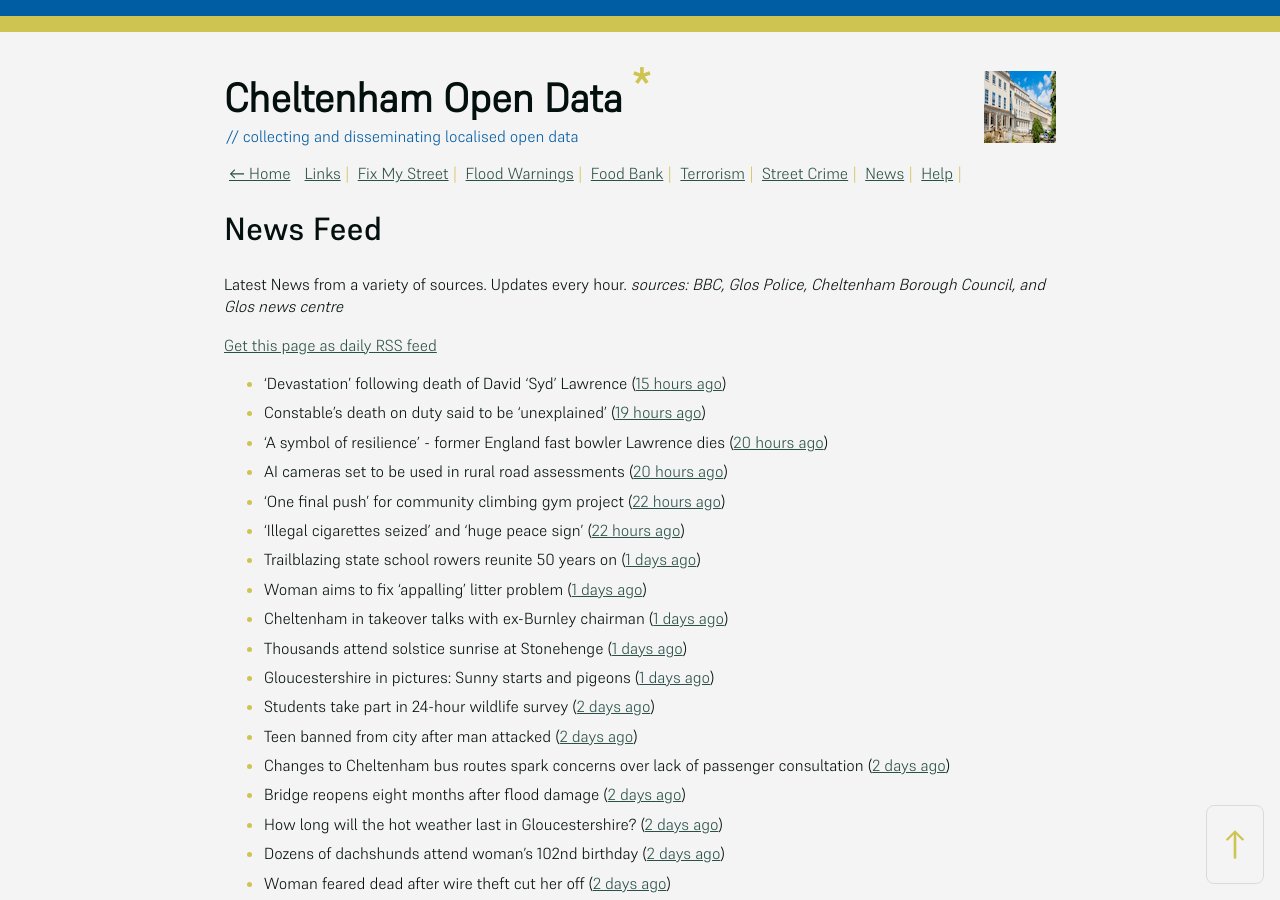
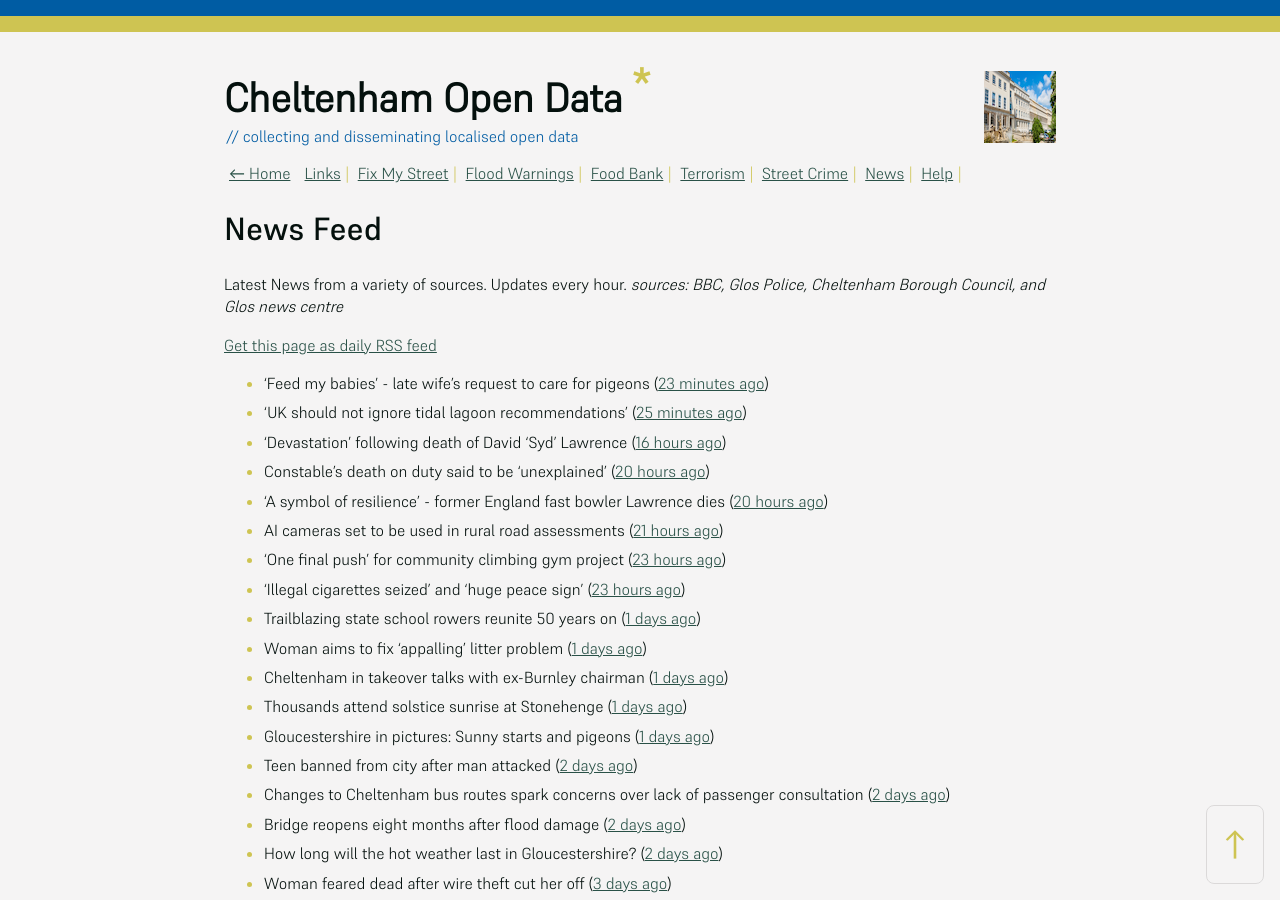
Before and after one commit to mat-0/cheltenham-open-data, a Jekyll site: the page built from _pages/news.md, in a window 1280 px wide and 900 px high. Built offline with Jekyll 4.4.1, drawn with Linux system fonts in a browser that asks for light colours.

Commit message:
Updated 2025-06-23 05:58:03

```diff
--- a/_pages/news.md
+++ b/_pages/news.md
@@ -12,24 +12,24 @@ _sources: BBC, Glos Police, Cheltenham Borough Council, and Glos news centre_
 [Get this page as daily RSS feed](/daily.rss)
 
 <!-- news_marker starts -->
-- 'Devastation' following death of David 'Syd' Lawrence ([15 hours ago](https://www.bbc.com/news/articles/cvg9r0j5g08o))
-- Constable's death on duty said to be 'unexplained' ([19 hours ago](https://www.bbc.com/news/articles/c39z0d12k88o))
+- 'Feed my babies' - late wife's request to care for pigeons ([23 minutes ago](https://www.bbc.com/news/videos/cn5kz4470rqo))
+- 'UK should not ignore tidal lagoon recommendations' ([25 minutes ago](https://www.bbc.com/news/articles/cvgd5ey411mo))
+- 'Devastation' following death of David 'Syd' Lawrence ([16 hours ago](https://www.bbc.com/news/articles/cvg9r0j5g08o))
+- Constable's death on duty said to be 'unexplained' ([20 hours ago](https://www.bbc.com/news/articles/c39z0d12k88o))
 - 'A symbol of resilience' - former England fast bowler Lawrence dies ([20 hours ago](https://www.bbc.com/sport/cricket/articles/c07d973k0zzo))
-- AI cameras set to be used in rural road assessments ([20 hours ago](https://www.bbc.com/news/articles/c62g921l14jo))
-- 'One final push' for community climbing gym project ([22 hours ago](https://www.bbc.com/news/articles/cx2v55q5kpeo))
-- 'Illegal cigarettes seized' and 'huge peace sign' ([22 hours ago](https://www.bbc.com/news/articles/cy9x4grl3zno))
+- AI cameras set to be used in rural road assessments ([21 hours ago](https://www.bbc.com/news/articles/c62g921l14jo))
+- 'One final push' for community climbing gym project ([23 hours ago](https://www.bbc.com/news/articles/cx2v55q5kpeo))
+- 'Illegal cigarettes seized' and 'huge peace sign' ([23 hours ago](https://www.bbc.com/news/articles/cy9x4grl3zno))
 - Trailblazing state school rowers reunite 50 years on ([1 days ago](https://www.bbc.com/news/articles/ce9xgerg0n5o))
 - Woman aims to fix 'appalling' litter problem ([1 days ago](https://www.bbc.com/news/articles/cqjq05rv191o))
 - Cheltenham in takeover talks with ex-Burnley chairman ([1 days ago](https://www.bbc.com/sport/football/articles/ckg3v5135meo))
 - Thousands attend solstice sunrise at Stonehenge ([1 days ago](https://www.bbc.com/news/articles/cg75gp1y233o))
 - Gloucestershire in pictures: Sunny starts and pigeons ([1 days ago](https://www.bbc.com/news/articles/cwye9g90870o))
-- Students take part in 24-hour wildlife survey ([2 days ago](https://www.bbc.com/news/articles/cn41ze3r27zo))
 - Teen banned from city after man attacked ([2 days ago](https://www.bbc.com/news/articles/c75rl4we60wo))
 - Changes to Cheltenham bus routes spark concerns over lack of passenger consultation ([2 days ago](https://gloucesternewscentre.co.uk/changes-to-cheltenham-bus-routes-spark-concerns-over-lack-of-passenger-consultation/))
 - Bridge reopens eight months after flood damage ([2 days ago](https://www.bbc.com/news/articles/cz09md3ve3no))
 - How long will the hot weather last in Gloucestershire? ([2 days ago](https://www.bbc.co.uk/sounds/play/p0lkf1rq))
-- Dozens of dachshunds attend woman's 102nd birthday ([2 days ago](https://www.bbc.com/news/videos/c307l54nlrmo))
-- Woman feared dead after wire theft cut her off ([2 days ago](https://www.bbc.com/news/articles/cp3k96521neo))
+- Woman feared dead after wire theft cut her off ([3 days ago](https://www.bbc.com/news/articles/cp3k96521neo))
 - Architect and freemason honoured with blue plaque on masonic hall he built ([3 days ago](https://gloucesternewscentre.co.uk/architect-and-freemason-honoured-with-blue-plaque-on-masonic-hall-he-built/))
 - Frustration over ‘horrendous’ backlog in footpath applications ([3 days ago](https://gloucesternewscentre.co.uk/frustration-over-horrendous-backlog-in-footpath-applications/))
 - Charlies Stores to create 50 new jobs in Cheltenham ([3 days ago](https://gloucesternewscentre.co.uk/charlies-stores-to-create-50-new-jobs-in-cheltenham/))
```
Also changed, not shown: _data/flood.json (+4 -4 lines), index.md (+5 -5 lines).
